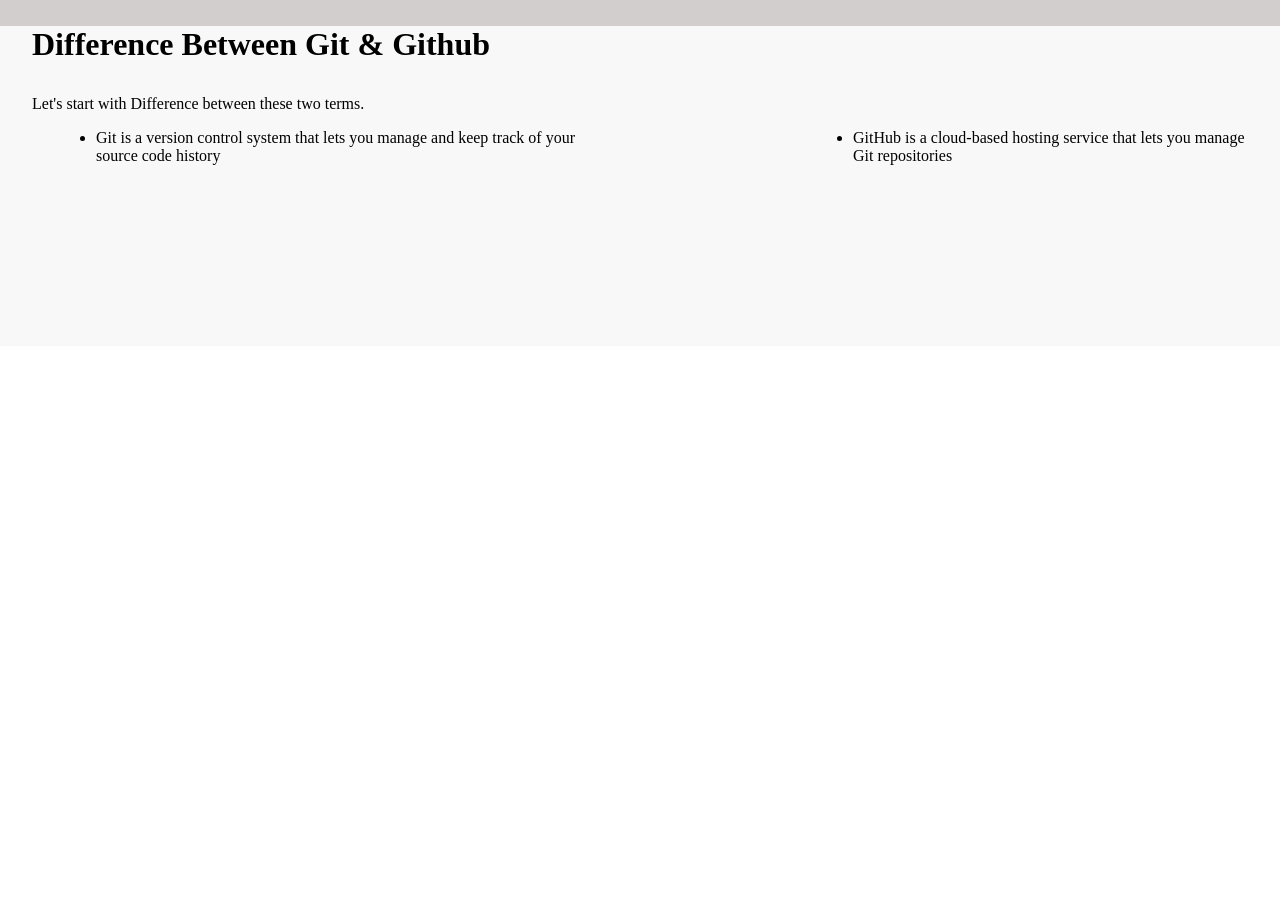
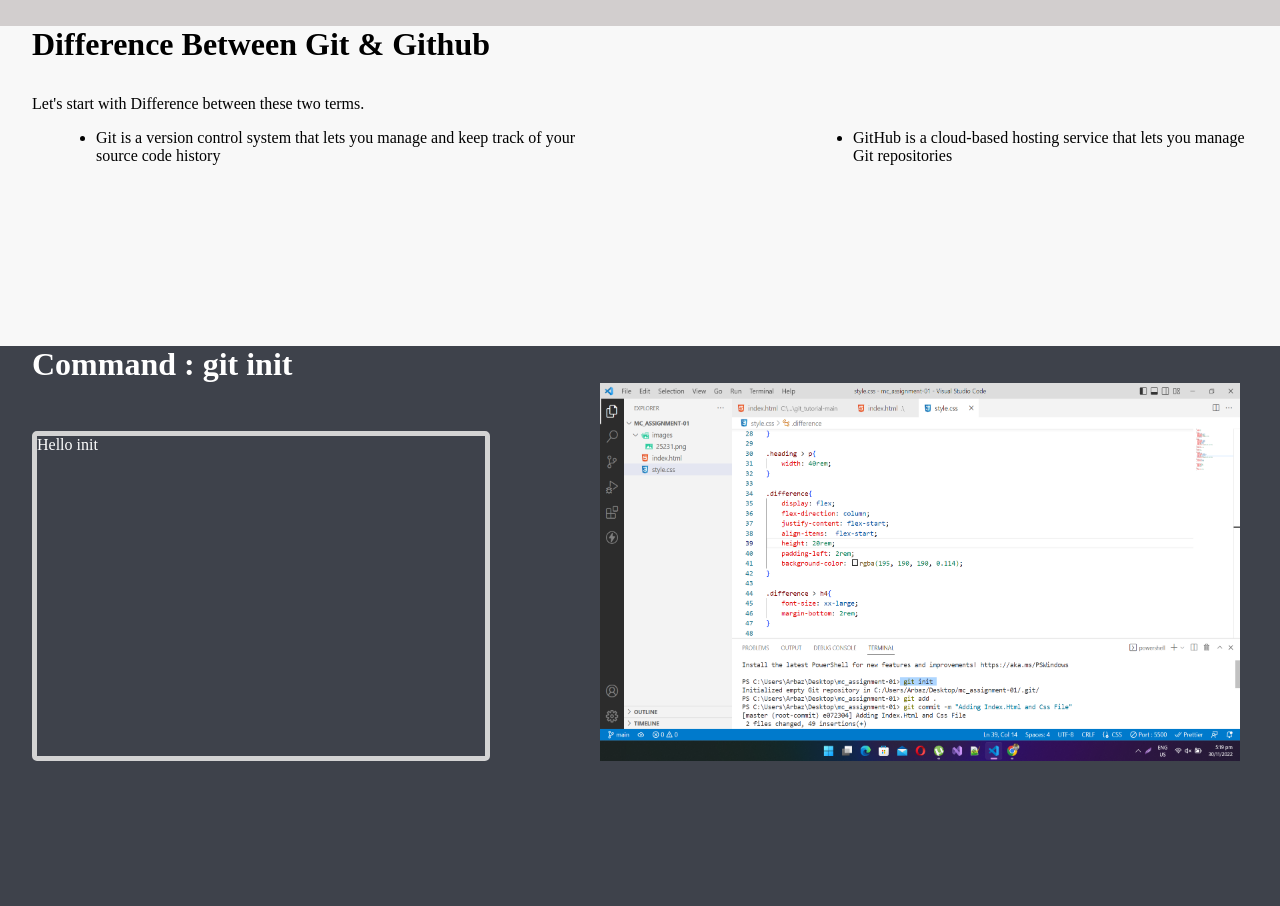
Before and after one commit to malikarbazakram/mc_assignment-01, a plain HTML site: page index.html in a window 1280 px wide. Shown: the part 577-1483 px from the top of the page. Before the commit the page ends 923 px from the top, so only its background shows below. Drawn offline with Linux system fonts and the light colour scheme.

Commit message:
Make Frame for instructions!!!

```diff
--- a/index.html
+++ b/index.html
@@ -36,5 +36,13 @@
         </li>
         </ul>
     </div>
+
+    <div class="steps1">
+        <h1 style="padding-left: 2rem;">Command : git init</h1>
+        <div class="sidebyside">
+            <p> Hello init </p>
+            <img class="imageClass" src="images/init.png" alt="">
+        </div>
+    </div>
 </body>
 </html>
--- a/style.css
+++ b/style.css
@@ -57,3 +57,35 @@
 #liEnd{
     margin-left: 17rem;
 }
+
+.steps2{
+    height:100vh;
+    background-color: #bebdb8;
+}
+
+.steps1{
+    height:70vh;
+    background-color: #3e424b;
+    color: white;
+}
+
+.sidebyside{
+    display: flex;
+    justify-content: space-between;
+
+}
+
+.imageClass{
+
+    width: 50%;
+    margin-right: 2.5rem;
+}
+
+.sidebyside > p{
+    margin-left: 2rem;
+    margin-top: 3rem;
+    height: 40vh;
+    width: 35%;
+    border-radius: 5px;
+    border: 5px solid lightgray;
+}
```
Also changed, not shown: images/init.png (added).
